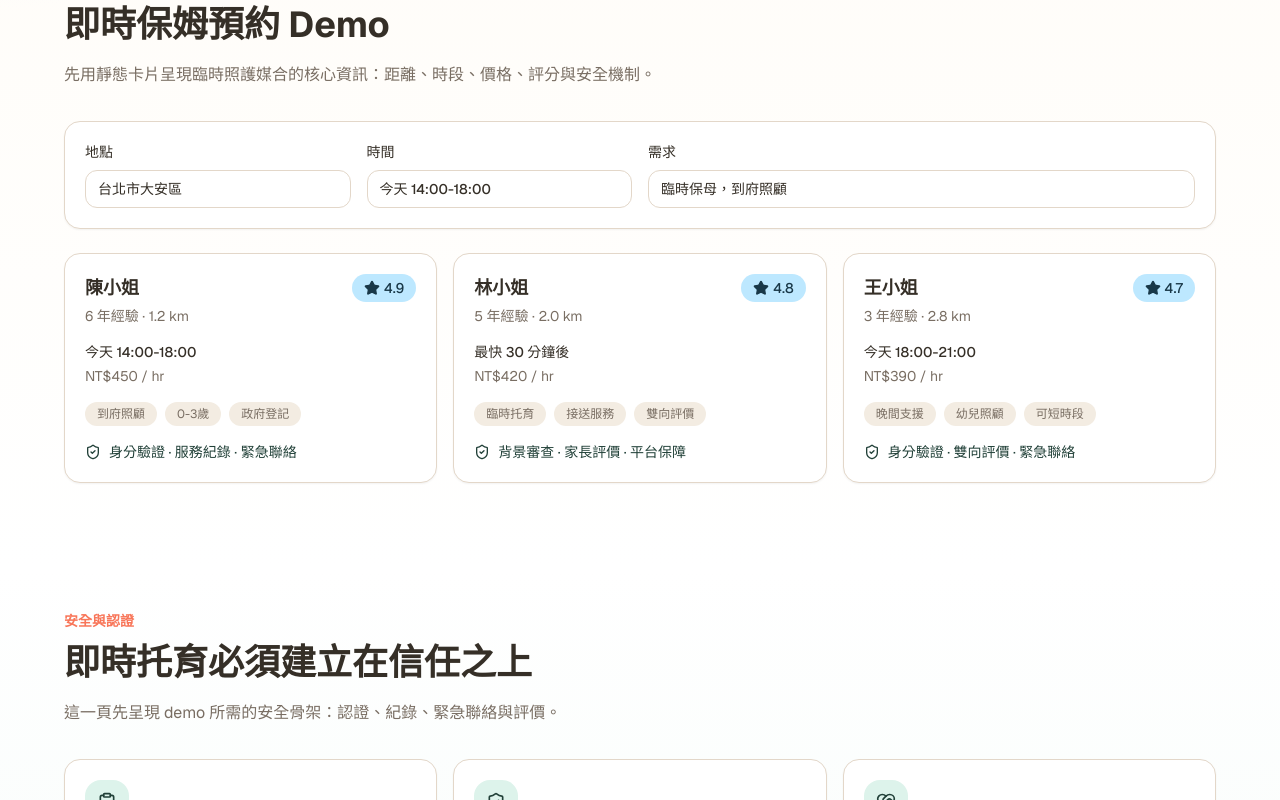
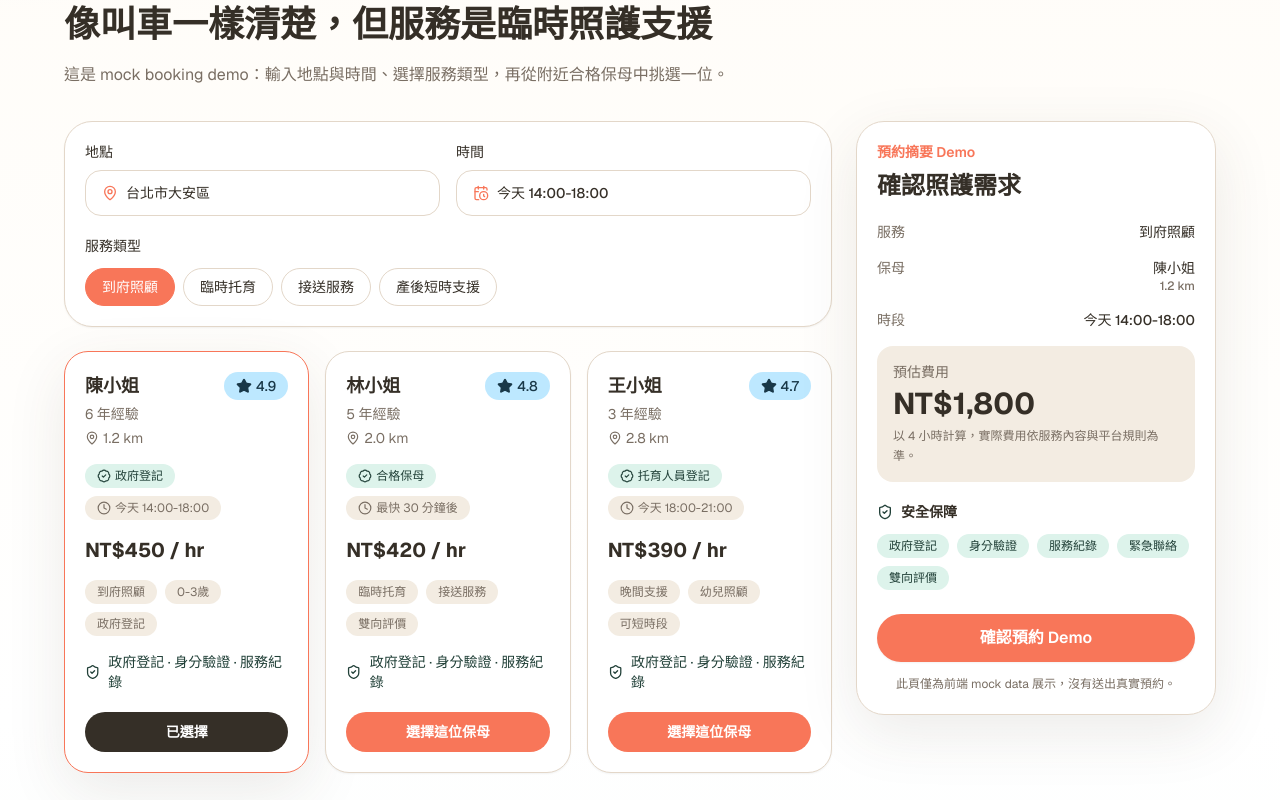
Before and after one commit to Sheng-Yu-Cheng/babymap, a Next.js app: page /booking in a window 1280 px wide. Shown: the part 440-1240 px from the top of the page. Built offline with nearby package versions, Linux system fonts and the light colour scheme.

Commit message:
Polish babysitter booking page

```diff
--- a/src/app/booking/page.tsx
+++ b/src/app/booking/page.tsx
@@ -9,8 +9,8 @@ export default function BookingPage() {
     <main>
       <PageHero
         eyebrow="即時保姆預約"
-        title="臨時需要照護時，快速找到合格保母"
-        description="BabyCare Now 用 demo 呈現地點、時段、需求、保母清單與安全提示，讓臨時托育不再只能靠運氣。"
+        title="即時保姆預約"
+        description="當父母突然加班、原本照顧者臨時取消，或家中出現緊急照護需求時，BabyCare Now 示範如何快速找到附近合格保母。此頁為前端 demo，不會送出真實預約。"
       />
       <BabysitterSection />
       <SafetySection />
--- a/src/components/cards/BabysitterCard.tsx
+++ b/src/components/cards/BabysitterCard.tsx
@@ -1,17 +1,33 @@
-import { ShieldCheck, Star } from "lucide-react";
+import { BadgeCheck, Clock, MapPin, ShieldCheck, Star } from "lucide-react";
 
 import type { babysitters } from "@/data/babymap";
+import { cn } from "@/lib/utils";
 
 type Babysitter = (typeof babysitters)[number];
 
-export function BabysitterCard({ babysitter }: { babysitter: Babysitter }) {
+type BabysitterCardProps = {
+  babysitter: Babysitter;
+  selected?: boolean;
+  onSelect?: () => void;
+};
+
+export function BabysitterCard({ babysitter, selected = false, onSelect }: BabysitterCardProps) {
   return (
-    <article className="rounded-2xl border border-border bg-white p-5 shadow-sm">
+    <article
+      className={cn(
+        "rounded-[1.5rem] border bg-white p-5 shadow-sm transition",
+        selected ? "border-primary shadow-soft" : "border-border hover:border-primary",
+      )}
+    >
       <div className="flex items-start justify-between gap-4">
         <div>
           <h3 className="text-lg font-semibold">{babysitter.name}</h3>
-          <p className="mt-1 text-sm text-muted-foreground">
-            {babysitter.experience} · {babysitter.distance}
+          <p className="mt-1 flex flex-wrap items-center gap-x-3 gap-y-1 text-sm text-muted-foreground">
+            <span>{babysitter.experience}</span>
+            <span className="inline-flex items-center gap-1">
+              <MapPin className="h-3.5 w-3.5" aria-hidden="true" />
+              {babysitter.distance}
+            </span>
           </p>
         </div>
         <span className="inline-flex items-center gap-1 rounded-full bg-accent px-3 py-1 text-sm font-medium text-accent-foreground">
@@ -19,8 +35,19 @@ export function BabysitterCard({ babysitter }: { babysitter: Babysitter }) {
           {babysitter.rating}
         </span>
       </div>
-      <p className="mt-4 text-sm font-medium text-foreground">{babysitter.availableTime}</p>
-      <p className="mt-1 text-sm text-muted-foreground">{babysitter.price}</p>
+
+      <div className="mt-4 flex flex-wrap gap-2">
+        <span className="inline-flex items-center gap-1 rounded-full bg-secondary px-3 py-1 text-xs font-medium text-secondary-foreground">
+          <BadgeCheck className="h-3.5 w-3.5" aria-hidden="true" />
+          {babysitter.certification}
+        </span>
+        <span className="inline-flex items-center gap-1 rounded-full bg-muted px-3 py-1 text-xs text-muted-foreground">
+          <Clock className="h-3.5 w-3.5" aria-hidden="true" />
+          {babysitter.availableTime}
+        </span>
+      </div>
+
+      <p className="mt-4 text-xl font-bold text-foreground">{babysitter.price}</p>
       <div className="mt-4 flex flex-wrap gap-2">
         {babysitter.tags.map((tag) => (
           <span key={tag} className="rounded-full bg-muted px-3 py-1 text-xs text-muted-foreground">
@@ -30,8 +57,20 @@ export function BabysitterCard({ babysitter }: { babysitter: Babysitter }) {
       </div>
       <div className="mt-4 flex items-center gap-2 text-sm text-secondary-foreground">
         <ShieldCheck className="h-4 w-4" aria-hidden="true" />
-        {babysitter.safety.join(" · ")}
+        {babysitter.safety.slice(0, 3).join(" · ")}
       </div>
+      <button
+        type="button"
+        onClick={onSelect}
+        className={cn(
+          "mt-5 w-full rounded-full px-4 py-2.5 text-sm font-semibold transition",
+          selected
+            ? "bg-foreground text-primary-foreground"
+            : "bg-primary text-primary-foreground hover:opacity-90",
+        )}
+      >
+        {selected ? "已選擇" : "選擇這位保母"}
+      </button>
     </article>
   );
 }
--- a/src/components/sections/BabysitterSection.tsx
+++ b/src/components/sections/BabysitterSection.tsx
@@ -1,34 +1,136 @@
+"use client";
+
+import { CalendarClock, MapPin, ShieldCheck } from "lucide-react";
+import { useMemo, useState } from "react";
+
 import { BabysitterCard } from "@/components/cards/BabysitterCard";
 import { Section } from "@/components/Section";
-import { babysitters } from "@/data/babymap";
+import { babysitters, bookingSafetyProtections, bookingServiceTypes } from "@/data/babymap";
+import { cn } from "@/lib/utils";
 
 export function BabysitterSection() {
+  const [selectedService, setSelectedService] = useState(bookingServiceTypes[0]);
+  const [selectedBabysitterId, setSelectedBabysitterId] = useState(babysitters[0].id);
+  const selectedBabysitter =
+    babysitters.find((babysitter) => babysitter.id === selectedBabysitterId) ?? babysitters[0];
+  const estimatedCost = useMemo(() => selectedBabysitter.hourlyRate * 4, [selectedBabysitter]);
+
   return (
     <Section
       id="babysitters"
       eyebrow="BabyCare Now"
-      title="即時保姆預約 Demo"
-      description="先用靜態卡片呈現臨時照護媒合的核心資訊：距離、時段、價格、評分與安全機制。"
+      title="像叫車一樣清楚，但服務是臨時照護支援"
+      description="這是 mock booking demo：輸入地點與時間、選擇服務類型，再從附近合格保母中挑選一位。"
       className="bg-white/48"
     >
-      <div className="mb-6 grid gap-4 rounded-2xl border border-border bg-white p-5 shadow-sm md:grid-cols-4">
+      <div className="grid gap-6 lg:grid-cols-[1fr_360px]">
+        <div className="space-y-6">
+          <div className="rounded-[1.75rem] border border-border bg-white p-5 shadow-sm">
+            <div className="grid gap-4 md:grid-cols-2">
               <label className="text-sm font-medium">
                 地點
-          <input className="mt-2 w-full rounded-xl border border-border px-3 py-2" defaultValue="台北市大安區" />
+                <span className="mt-2 flex items-center gap-2 rounded-2xl border border-border px-4 py-3">
+                  <MapPin className="h-4 w-4 text-primary" aria-hidden="true" />
+                  <input className="min-w-0 flex-1 outline-none" defaultValue="台北市大安區" />
+                </span>
               </label>
               <label className="text-sm font-medium">
                 時間
-          <input className="mt-2 w-full rounded-xl border border-border px-3 py-2" defaultValue="今天 14:00-18:00" />
-        </label>
-        <label className="text-sm font-medium md:col-span-2">
-          需求
-          <input className="mt-2 w-full rounded-xl border border-border px-3 py-2" defaultValue="臨時保母，到府照顧" />
+                <span className="mt-2 flex items-center gap-2 rounded-2xl border border-border px-4 py-3">
+                  <CalendarClock className="h-4 w-4 text-primary" aria-hidden="true" />
+                  <input className="min-w-0 flex-1 outline-none" defaultValue="今天 14:00-18:00" />
+                </span>
               </label>
             </div>
-      <div className="grid gap-4 md:grid-cols-3">
+
+            <div className="mt-5">
+              <p className="text-sm font-medium">服務類型</p>
+              <div className="mt-3 flex flex-wrap gap-2">
+                {bookingServiceTypes.map((serviceType) => (
+                  <button
+                    key={serviceType}
+                    type="button"
+                    onClick={() => setSelectedService(serviceType)}
+                    className={cn(
+                      "rounded-full border px-4 py-2 text-sm font-medium transition",
+                      selectedService === serviceType
+                        ? "border-primary bg-primary text-primary-foreground"
+                        : "border-border bg-white text-foreground hover:border-primary",
+                    )}
+                  >
+                    {serviceType}
+                  </button>
+                ))}
+              </div>
+            </div>
+          </div>
+
+          <div className="grid gap-4 xl:grid-cols-3">
             {babysitters.map((babysitter) => (
-          <BabysitterCard key={babysitter.id} babysitter={babysitter} />
+              <BabysitterCard
+                key={babysitter.id}
+                babysitter={babysitter}
+                selected={babysitter.id === selectedBabysitterId}
+                onSelect={() => setSelectedBabysitterId(babysitter.id)}
+              />
             ))}
+          </div>
+        </div>
+
+        <aside className="h-fit rounded-[1.75rem] border border-border bg-white p-5 shadow-soft lg:sticky lg:top-24">
+          <p className="text-sm font-semibold text-primary">預約摘要 Demo</p>
+          <h3 className="mt-2 text-2xl font-bold">確認照護需求</h3>
+          <dl className="mt-5 space-y-4 text-sm">
+            <div className="flex items-start justify-between gap-4">
+              <dt className="text-muted-foreground">服務</dt>
+              <dd className="font-medium text-foreground">{selectedService}</dd>
+            </div>
+            <div className="flex items-start justify-between gap-4">
+              <dt className="text-muted-foreground">保母</dt>
+              <dd className="text-right font-medium text-foreground">
+                {selectedBabysitter.name}
+                <span className="block text-xs text-muted-foreground">{selectedBabysitter.distance}</span>
+              </dd>
+            </div>
+            <div className="flex items-start justify-between gap-4">
+              <dt className="text-muted-foreground">時段</dt>
+              <dd className="text-right font-medium text-foreground">今天 14:00-18:00</dd>
+            </div>
+            <div className="rounded-2xl bg-muted p-4">
+              <dt className="text-muted-foreground">預估費用</dt>
+              <dd className="mt-1 text-3xl font-bold text-foreground">
+                NT${estimatedCost.toLocaleString()}
+              </dd>
+              <p className="mt-1 text-xs leading-5 text-muted-foreground">
+                以 4 小時計算，實際費用依服務內容與平台規則為準。
+              </p>
+            </div>
+          </dl>
+
+          <div className="mt-5">
+            <p className="flex items-center gap-2 text-sm font-semibold">
+              <ShieldCheck className="h-4 w-4 text-secondary-foreground" aria-hidden="true" />
+              安全保障
+            </p>
+            <div className="mt-3 flex flex-wrap gap-2">
+              {bookingSafetyProtections.map((protection) => (
+                <span key={protection} className="rounded-full bg-secondary px-3 py-1 text-xs text-secondary-foreground">
+                  {protection}
+                </span>
+              ))}
+            </div>
+          </div>
+
+          <button
+            type="button"
+            className="mt-6 w-full rounded-full bg-primary px-5 py-3 font-semibold text-primary-foreground shadow-sm transition hover:opacity-90"
+          >
+            確認預約 Demo
+          </button>
+          <p className="mt-3 text-center text-xs leading-5 text-muted-foreground">
+            此頁僅為前端 mock data 展示，沒有送出真實預約。
+          </p>
+        </aside>
       </div>
     </Section>
   );
--- a/src/data/babymap.ts
+++ b/src/data/babymap.ts
@@ -190,9 +190,12 @@ export const babysitters = [
     rating: 4.9,
     availableTime: "今天 14:00-18:00",
     price: "NT$450 / hr",
+    hourlyRate: 450,
+    certified: true,
+    certification: "政府登記",
     experience: "6 年經驗",
     tags: ["到府照顧", "0-3歲", "政府登記"],
-    safety: ["身分驗證", "服務紀錄", "緊急聯絡"],
+    safety: ["政府登記", "身分驗證", "服務紀錄", "緊急聯絡", "雙向評價"],
   },
   {
     id: "b2",
@@ -201,9 +204,12 @@ export const babysitters = [
     rating: 4.8,
     availableTime: "最快 30 分鐘後",
     price: "NT$420 / hr",
+    hourlyRate: 420,
+    certified: true,
+    certification: "合格保母",
     experience: "5 年經驗",
     tags: ["臨時托育", "接送服務", "雙向評價"],
-    safety: ["背景審查", "家長評價", "平台保障"],
+    safety: ["政府登記", "身分驗證", "服務紀錄", "緊急聯絡", "雙向評價"],
   },
   {
     id: "b3",
@@ -212,10 +218,23 @@ export const babysitters = [
     rating: 4.7,
     availableTime: "今天 18:00-21:00",
     price: "NT$390 / hr",
+    hourlyRate: 390,
+    certified: true,
+    certification: "托育人員登記",
     experience: "3 年經驗",
     tags: ["晚間支援", "幼兒照顧", "可短時段"],
-    safety: ["身分驗證", "雙向評價", "緊急聯絡"],
+    safety: ["政府登記", "身分驗證", "服務紀錄", "緊急聯絡", "雙向評價"],
   },
+];
+
+export const bookingServiceTypes = ["到府照顧", "臨時托育", "接送服務", "產後短時支援"];
+
+export const bookingSafetyProtections = [
+  "政府登記",
+  "身分驗證",
+  "服務紀錄",
+  "緊急聯絡",
+  "雙向評價",
 ];
 
 export const subsidies = [
```
Lines whose indentation alone changed are shown as unchanged.
